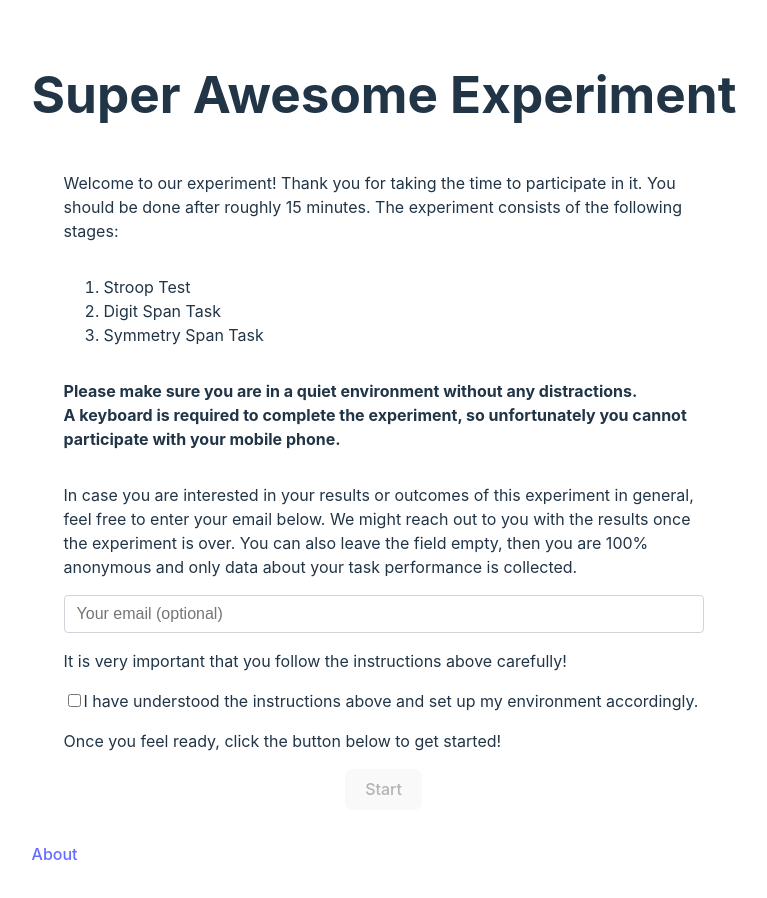
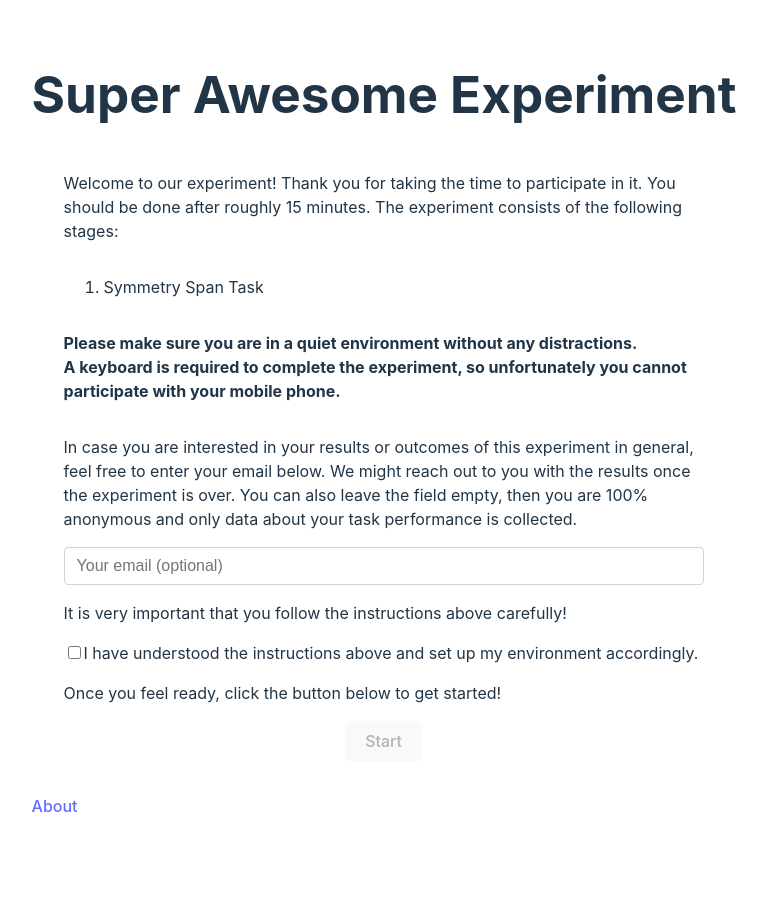
Before and after one commit to Sejmou/urm-pr-experiment, a React (Vite) app: page / in a window 1280 px wide. Shown: the whole page, without its empty margins (256-1023 px from the left). After the commit the page ends 850 px from the top, so only its background shows below. Built offline with nearby package versions, Linux system fonts and the light colour scheme.

Commit message:
disable all tasks except symmetry span, skip test procedure -> goal: find out how many tasks of output CSV are actually only demo

```diff
--- a/src/shared/experiment.ts
+++ b/src/shared/experiment.ts
@@ -11,20 +11,20 @@ import {
 } from './firebase';
 
 export const tasks = [
-  {
-    displayName: 'Stroop Test',
-    run: async () => {
-      const module = await import('../tasks/stroop');
-      return module.default();
-    },
-  },
-  {
-    displayName: 'Digit Span Task',
-    run: async () => {
-      const module = await import('../tasks/digit_span');
-      return module.default();
-    },
-  },
+  // {
+  //   displayName: 'Stroop Test',
+  //   run: async () => {
+  //     const module = await import('../tasks/stroop');
+  //     return module.default();
+  //   },
+  // },
+  // {
+  //   displayName: 'Digit Span Task',
+  //   run: async () => {
+  //     const module = await import('../tasks/digit_span');
+  //     return module.default();
+  //   },
+  // },
   {
     displayName: 'Symmetry Span Task',
     run: async () => {
--- a/src/tasks/symmetry_span/index.js
+++ b/src/tasks/symmetry_span/index.js
@@ -318,7 +318,7 @@ const experiment = new Promise(resolve => {
           instructions3,
           fullDemo,
           instructions4,
-          test_procedure,
+          // test_procedure,
         ]
       : [instructions4, test_procedure]
   );
```
